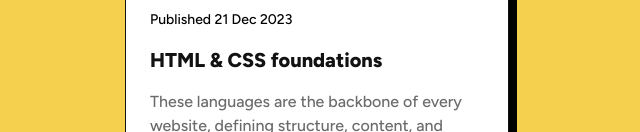
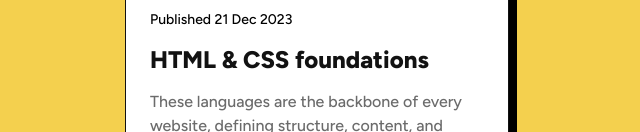
Before and after one commit to RobertsPeirags/frontend-mentor-blog-card, a plain HTML site: page index.html in a window 1280 px wide. Shown: the part 419-551 px from the top of the page, without its empty margins (323-963 px from the left). Drawn offline with Linux system fonts and the light colour scheme.

Commit message:
fix font size on bigger screens

```diff
--- a/assets/css/style.css
+++ b/assets/css/style.css
@@ -131,7 +131,8 @@ img {
         line-height: 150%;
     }
 
-    .article-content > a {
+    .article-content > a,
+    .article-content > a > h2 {
         line-height: 150%;
         font-size: 24px;
     }
```
